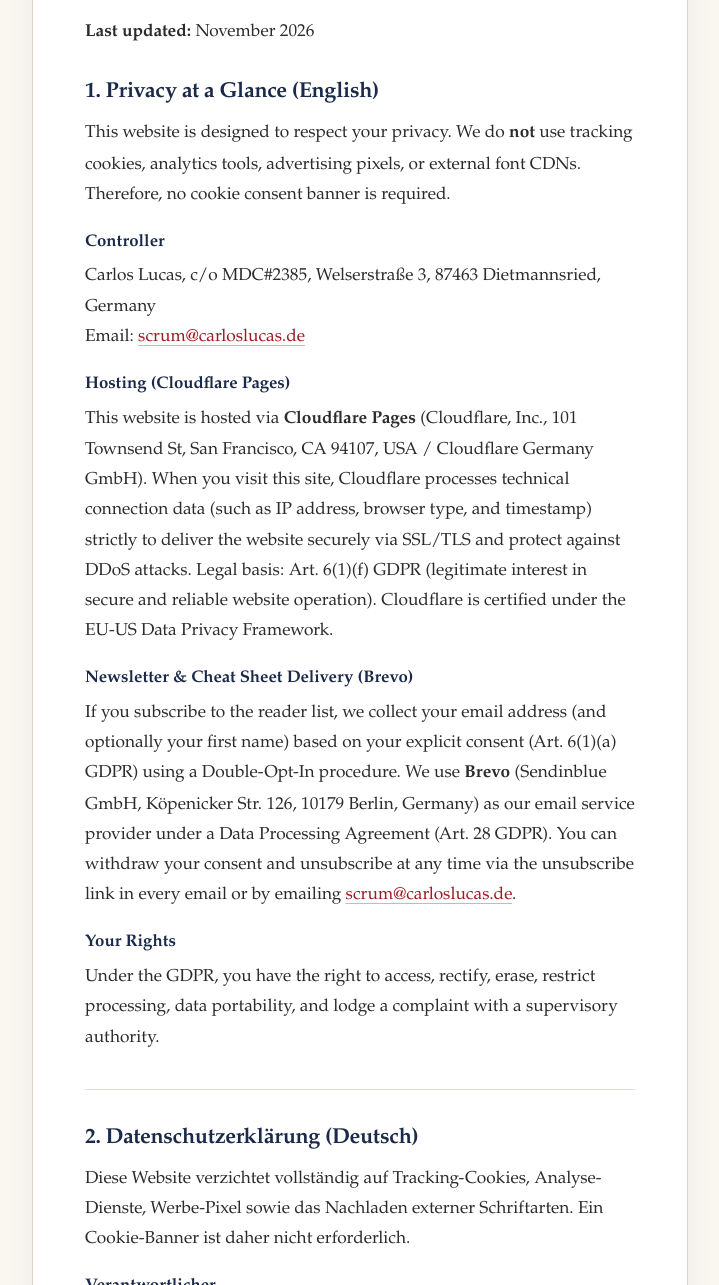
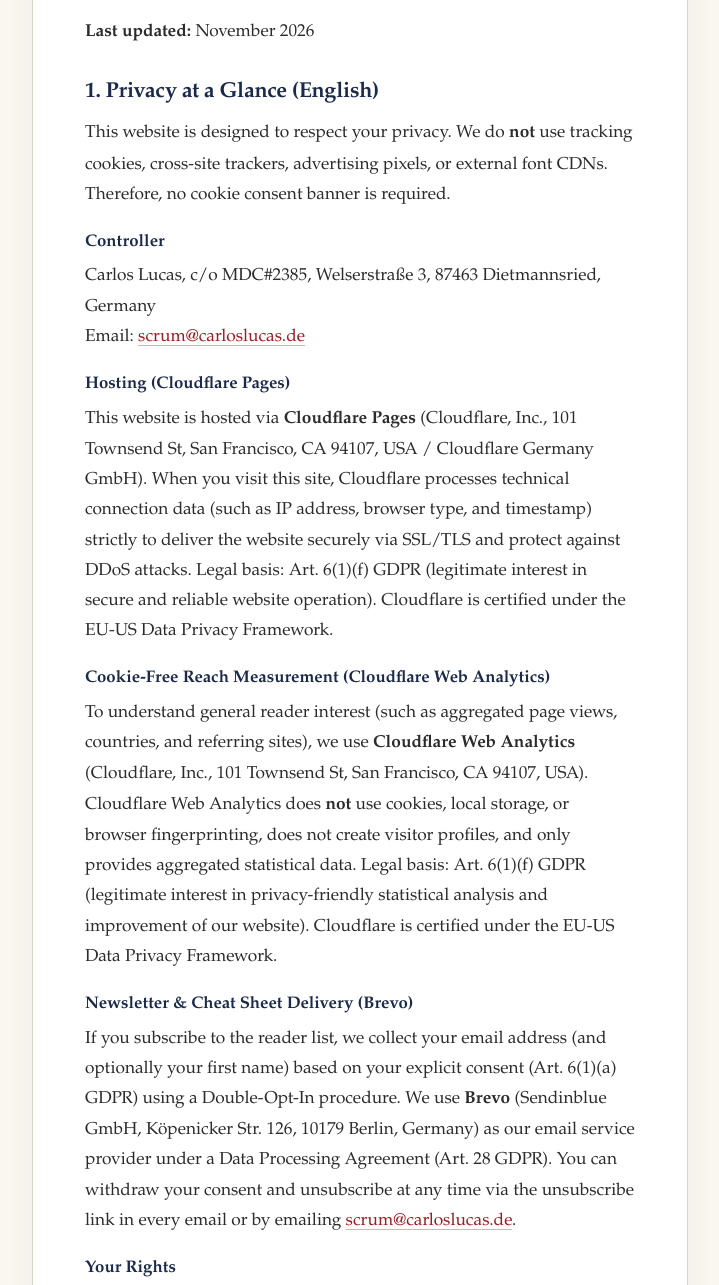
Before and after one commit to lusoluc/carloslucas-books, a plain HTML site: page privacy.html in a window 1280 px wide. Shown: the part 312-1597 px from the top of the page, without its empty margins (280-999 px from the left). Drawn offline with Linux system fonts and the light colour scheme.

Commit message:
Update privacy policy for cookie-free Cloudflare Web Analytics

```diff
--- a/privacy.html
+++ b/privacy.html
@@ -28,7 +28,7 @@
         <p><strong>Last updated:</strong> November 2026</p>
 
         <h2>1. Privacy at a Glance (English)</h2>
-        <p>This website is designed to respect your privacy. We do <strong>not</strong> use tracking cookies, analytics tools, advertising pixels, or external font CDNs. Therefore, no cookie consent banner is required.</p>
+        <p>This website is designed to respect your privacy. We do <strong>not</strong> use tracking cookies, cross-site trackers, advertising pixels, or external font CDNs. Therefore, no cookie consent banner is required.</p>
 
         <h3>Controller</h3>
         <p>
@@ -39,6 +39,9 @@
         <h3>Hosting (Cloudflare Pages)</h3>
         <p>This website is hosted via <strong>Cloudflare Pages</strong> (Cloudflare, Inc., 101 Townsend St, San Francisco, CA 94107, USA / Cloudflare Germany GmbH). When you visit this site, Cloudflare processes technical connection data (such as IP address, browser type, and timestamp) strictly to deliver the website securely via SSL/TLS and protect against DDoS attacks. Legal basis: Art. 6(1)(f) GDPR (legitimate interest in secure and reliable website operation). Cloudflare is certified under the EU-US Data Privacy Framework.</p>
 
+        <h3>Cookie-Free Reach Measurement (Cloudflare Web Analytics)</h3>
+        <p>To understand general reader interest (such as aggregated page views, countries, and referring sites), we use <strong>Cloudflare Web Analytics</strong> (Cloudflare, Inc., 101 Townsend St, San Francisco, CA 94107, USA). Cloudflare Web Analytics does <strong>not</strong> use cookies, local storage, or browser fingerprinting, does not create visitor profiles, and only provides aggregated statistical data. Legal basis: Art. 6(1)(f) GDPR (legitimate interest in privacy-friendly statistical analysis and improvement of our website). Cloudflare is certified under the EU-US Data Privacy Framework.</p>
+
         <h3>Newsletter &amp; Cheat Sheet Delivery (Brevo)</h3>
         <p>If you subscribe to the reader list, we collect your email address (and optionally your first name) based on your explicit consent (Art. 6(1)(a) GDPR) using a Double-Opt-In procedure. We use <strong>Brevo</strong> (Sendinblue GmbH, Köpenicker Str. 126, 10179 Berlin, Germany) as our email service provider under a Data Processing Agreement (Art. 28 GDPR). You can withdraw your consent and unsubscribe at any time via the unsubscribe link in every email or by emailing <a href="mailto:scrum@carloslucas.de">scrum@carloslucas.de</a>.</p>
 
@@ -48,7 +51,7 @@
         <hr class="doc-divider">
 
         <h2>2. Datenschutzerklärung (Deutsch)</h2>
-        <p>Diese Website verzichtet vollständig auf Tracking-Cookies, Analyse-Dienste, Werbe-Pixel sowie das Nachladen externer Schriftarten. Ein Cookie-Banner ist daher nicht erforderlich.</p>
+        <p>Diese Website verzichtet vollständig auf Tracking-Cookies, nutzerbezogenes Tracking, Werbe-Pixel sowie das Nachladen externer Schriftarten. Ein Cookie-Banner ist daher nicht erforderlich.</p>
 
         <h3>Verantwortlicher</h3>
         <p>
@@ -58,6 +61,9 @@
 
         <h3>Hosting über Cloudflare Pages</h3>
         <p>Diese Website wird über <strong>Cloudflare Pages</strong> (Cloudflare, Inc., 101 Townsend St, San Francisco, CA 94107, USA) bereitgestellt. Beim Aufruf der Seiten werden technisch notwendige Verbindungsdaten (z. B. IP-Adresse, Zeitpunkt des Zugriffs, Browser-Informationen) zur Auslieferung der Website und Abwehr von Angriffen verarbeitet. Rechtsgrundlage ist Art. 6 Abs. 1 lit. f DSGVO. Cloudflare ist nach dem EU-US Data Privacy Framework zertifiziert.</p>
+
+        <h3>Cookiefreie Reichweitenmessung (Cloudflare Web Analytics)</h3>
+        <p>Um das allgemeine Leserinteresse zu verstehen (z. B. aggregierte Seitenaufrufe, Herkunftsländer und verweisende Seiten), nutzen wir <strong>Cloudflare Web Analytics</strong> (Cloudflare, Inc., 101 Townsend St, San Francisco, CA 94107, USA). Cloudflare Web Analytics verwendet <strong>keine Cookies</strong>, keinen Local Storage und kein Fingerprinting, erstellt keine Nutzerprofile und stellt ausschließlich anonymisierte, aggregierte Statistiken bereit. Rechtsgrundlage ist Art. 6 Abs. 1 lit. f DSGVO (berechtigtes Interesse an einer datenschutzfreundlichen statistischen Auswertung und Verbesserung der Website). Cloudflare ist nach dem EU-US Data Privacy Framework zertifiziert.</p>
 
         <h3>Newsletter &amp; Cheat-Sheet-Versand über Brevo</h3>
         <p>Bei der Anmeldung zur Leserliste verarbeiten wir Ihre E-Mail-Adresse (sowie optional Ihren Vornamen) ausschließlich auf Grundlage Ihrer Einwilligung (Art. 6 Abs. 1 lit. a DSGVO) im Double-Opt-In-Verfahren. Der Versand erfolgt über unseren Auftragsverarbeiter <strong>Brevo</strong> (Sendinblue GmbH, Köpenicker Str. 126, 10179 Berlin, Deutschland) auf Basis eines Vertrags zur Auftragsverarbeitung gemäß Art. 28 DSGVO. Sie können Ihre Einwilligung jederzeit über den Abmeldelink in jeder E-Mail oder per Nachricht an <a href="mailto:scrum@carloslucas.de">scrum@carloslucas.de</a> widerrufen.</p>
```
